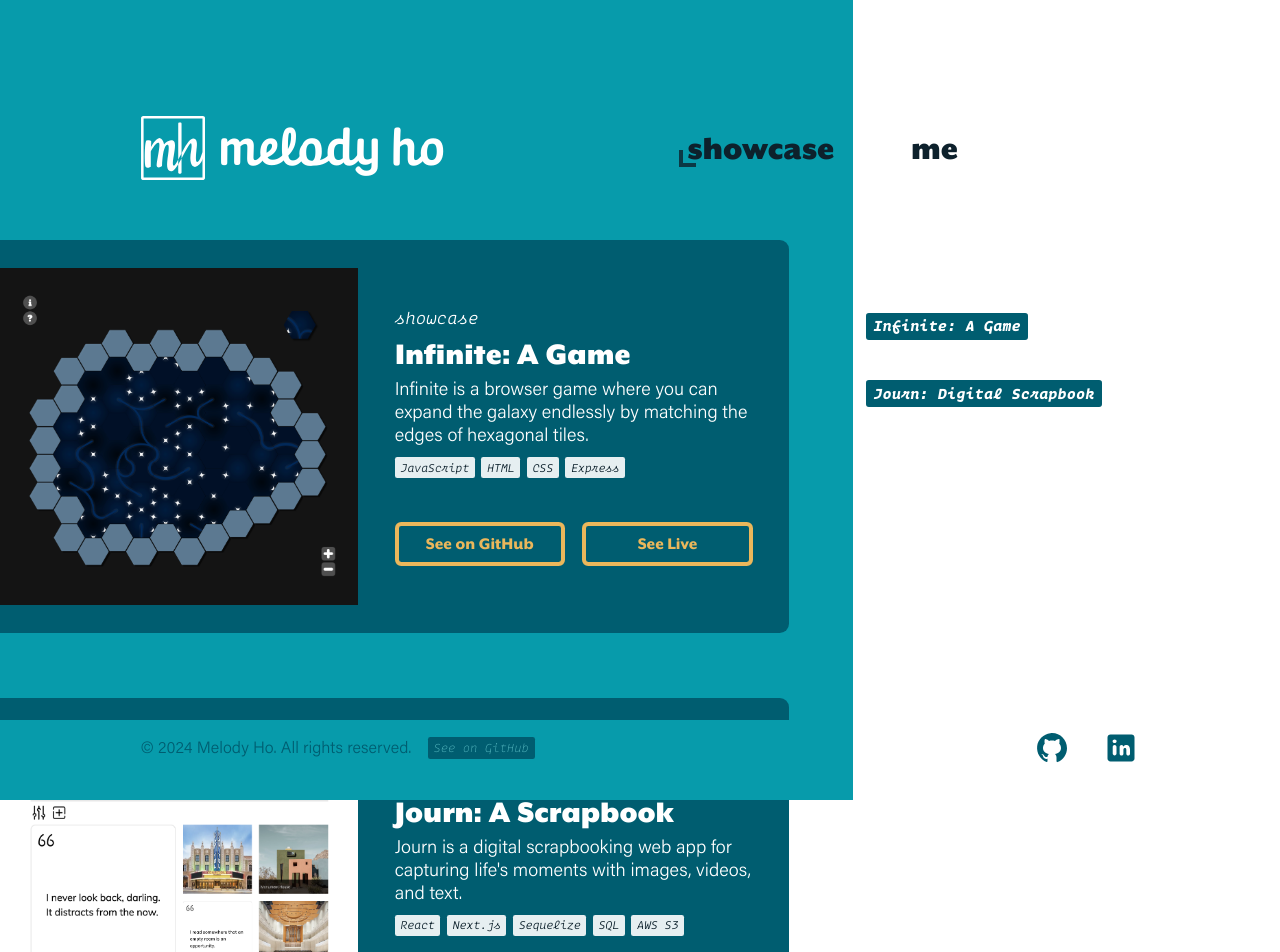
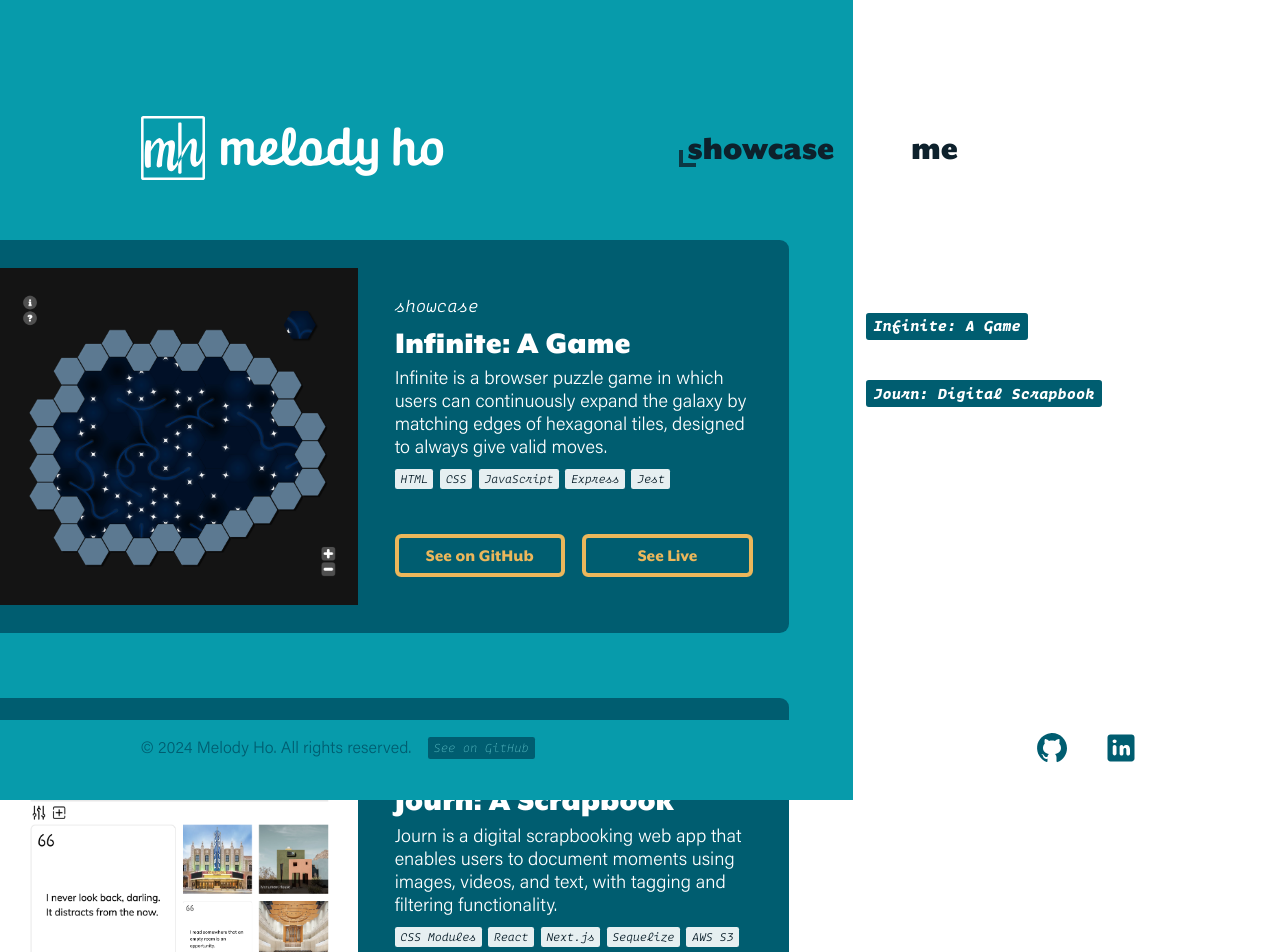
Before and after one commit to melody-ho/portfolio-website, a React (Vite) app in the folder client/: page /showcase in a window 1280 px wide. Shown: the top 952 px of the page. Built offline with nearby package versions, Linux system fonts and the light colour scheme.

Commit message:
Update showcase page

```diff
--- a/client/src/components/TabletOrMobile/Landscape/dark.module.css
+++ b/client/src/components/TabletOrMobile/Landscape/dark.module.css
@@ -145,12 +145,13 @@
 
 .showcaseDescription {
   font-family: acumin-light;
+  font-size: 0.9em;
 }
 
 .showcaseSkills {
   display: flex;
   flex-wrap: wrap;
-  font-size: calc(8px + 0.25vw);
+  font-size: calc(8px + 0.2vw);
   gap: 0.6em;
 }
 
--- a/client/src/components/TabletOrMobile/Landscape/light.module.css
+++ b/client/src/components/TabletOrMobile/Landscape/light.module.css
@@ -145,12 +145,13 @@
 
 .showcaseDescription {
   font-family: acumin-light;
+  font-size: 0.9em;
 }
 
 .showcaseSkills {
   display: flex;
   flex-wrap: wrap;
-  font-size: calc(8px + 0.25vw);
+  font-size: calc(8px + 0.2vw);
   gap: 0.6em;
 }
 
--- a/client/src/components/TabletOrMobile/Portrait/dark.module.css
+++ b/client/src/components/TabletOrMobile/Portrait/dark.module.css
@@ -133,12 +133,13 @@
 
 .showcaseDescription {
   font-family: acumin-light;
+  font-size: 0.9em;
 }
 
 .showcaseSkills {
   display: flex;
   flex-wrap: wrap;
-  font-size: calc(8px + 1vw);
+  font-size: calc(8px + 0.5vw);
   gap: 0.6em;
 }
 
--- a/client/src/components/TabletOrMobile/Portrait/light.module.css
+++ b/client/src/components/TabletOrMobile/Portrait/light.module.css
@@ -133,12 +133,13 @@
 
 .showcaseDescription {
   font-family: acumin-light;
+  font-size: 0.9em;
 }
 
 .showcaseSkills {
   display: flex;
   flex-wrap: wrap;
-  font-size: calc(8px + 1vw);
+  font-size: calc(8px + 0.5vw);
   gap: 0.6em;
 }
 
--- a/client/src/content.jsx
+++ b/client/src/content.jsx
@@ -11,8 +11,8 @@ const INFINITE = {
   title: "Infinite: A Game",
   imgAlt: "screenshot of Infinite",
   description:
-    "Infinite is a browser game where you can expand the galaxy endlessly by matching the edges of hexagonal tiles.",
-  skills: ["JavaScript", "HTML", "CSS", "Express"],
+    "Infinite is a browser puzzle game in which users can continuously expand the galaxy by matching edges of hexagonal tiles, designed to always give valid moves.",
+  skills: ["HTML", "CSS", "JavaScript", "Express", "Jest"],
   githubUrl: "//github.com/melody-ho/infinite",
   demoUrl: "//infinite.melodyho.dev",
 };
@@ -21,8 +21,8 @@ const JOURN = {
   title: "Journ: A Scrapbook",
   imgAlt: "screenshot of Journ",
   description:
-    "Journ is a digital scrapbooking web app for capturing life's moments with images, videos, and text.",
-  skills: ["React", "Next.js", "Sequelize", "SQL", "AWS S3"],
+    "Journ is a digital scrapbooking web app that enables users to document moments using images, videos, and text, with tagging and filtering functionality.",
+  skills: ["CSS Modules", "React", "Next.js", "Sequelize", "AWS S3"],
   githubUrl: "//github.com/melody-ho/journ",
   demoUrl: "//journ.melodyho.dev",
 };
```
